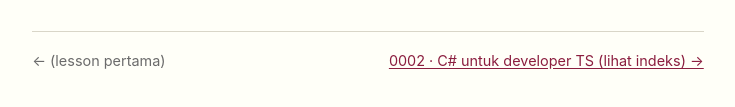
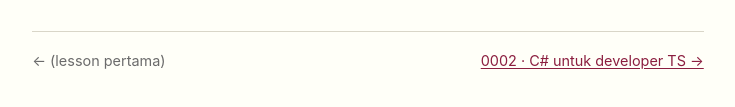
Before and after one commit to fudi-mahfudin/developer-docs, a plain HTML site: page lessons/0001-layer-dan-alur-request.html in a window 1280 px wide. Shown: the part 7059-7166 px from the top of the page, without its empty margins (272-1007 px from the left). Drawn offline with Linux system fonts and the light colour scheme.

Commit message:
Link lesson 0001 to 0002
Co-Authored-By: Claude Opus 5.5 <noreply@anthropic.com>

```diff
--- a/lessons/0001-layer-dan-alur-request.html
+++ b/lessons/0001-layer-dan-alur-request.html
@@ -204,7 +204,7 @@ builder.Services.AddScoped&lt;IProductService, ProductService&gt;();</code></pre
 
 <nav class="lesson-nav">
   <span class="disabled">← (lesson pertama)</span>
-  <a href="../index.html">0002 · C# untuk developer TS (lihat indeks) →</a>
+  <a href="0002-csharp-untuk-dev-ts.html">0002 · C# untuk developer TS →</a>
 </nav>
 
 </main>
```
